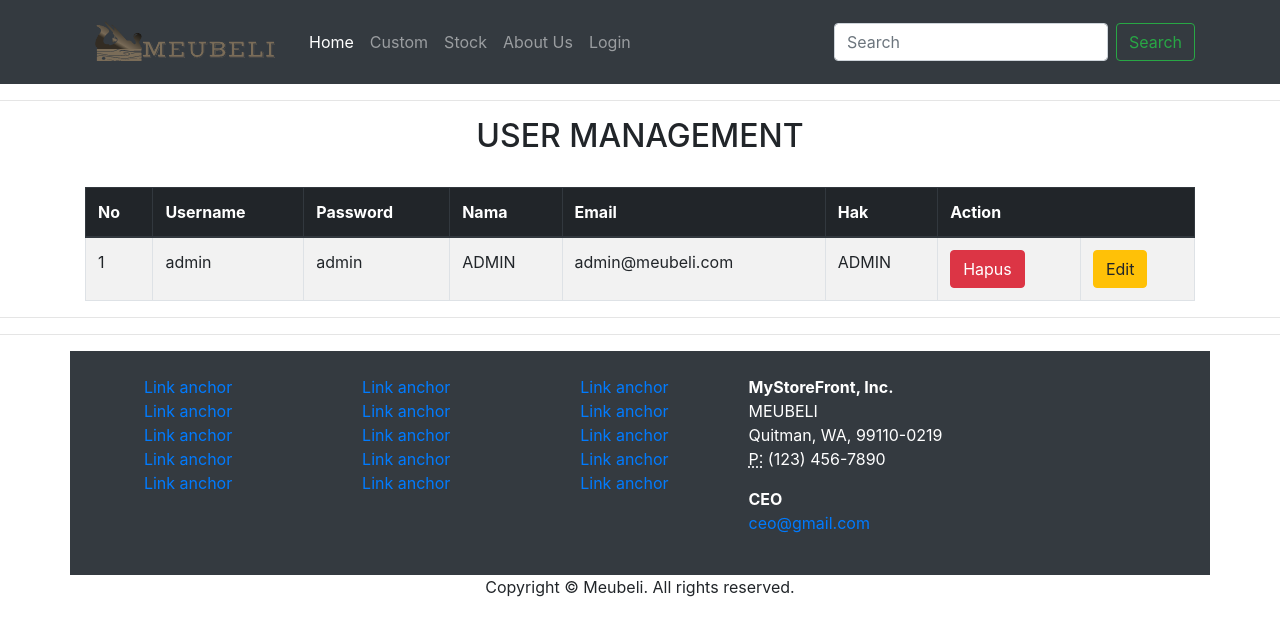
After one commit to IMPAL-WDU-1819/tubes-impal-meubeli-com, a PHP site: page /pageadmin.php in a window 1280 px wide. The commit adds this page. Shown: the top 636 px of the page. Run offline with PHP 8.4, Linux system fonts and the light colour scheme; data comes from the database, SQL or seed files in the repository; both versions use the stored data as it was after the commit.

Commit message:
update php
update beberapa file php

```diff
--- /dev/null
+++ b/Website Meubeli/koneksi.php
@@ -0,0 +1,12 @@
+<?php
+  //config your database
+  $host = "localhost";
+  $user = "root";
+  $password = "";
+  $db = "db_meubeli";
+  $conn = mysqli_connect($host, $user, $password, $db);
+
+  if (mysqli_connect_errno()){
+    die("Disconnect. ".mysqli_connect_error());
+  }
+?>
--- /dev/null
+++ b/Website Meubeli/pageadmin.php
@@ -0,0 +1,150 @@
+<?php
+include('koneksi.php');
+
+?>
+<!DOCTYPE html>
+<html lang="en">
+  <head>
+    <meta charset="utf-8">
+    <meta http-equiv="X-UA-Compatible" content="IE=edge">
+    <meta name="viewport" content="width=device-width, initial-scale=1">
+    <title>Home</title>
+    <!-- Bootstrap -->
+    <link href="css/bootstrap-4.0.0.css" rel="stylesheet">
+	<link href="css/home.css" rel="stylesheet">
+  </head>
+  <body>
+<?php
+        if ('<?php echo($loginStatus) ?>' == 'GAGAL') alert('Username atau password anda salah!');
+    ?>
+    <nav class="navbar navbar-expand-lg navbar-dark bg-dark">
+      <div class="container">
+        <a class="navbar-brand" href="#"><img src="images/logo2-12.png" width="200" height="58" alt=""/></a>
+        <button class="navbar-toggler" type="button" data-toggle="collapse" data-target="#navbarSupportedContent" aria-controls="navbarSupportedContent" aria-expanded="false" aria-label="Toggle navigation">
+        <span class="navbar-toggler-icon"></span>
+        </button>
+        <div class="collapse navbar-collapse" id="navbarSupportedContent">
+          <ul class="navbar-nav mr-auto">
+
+            <li class="nav-item active">
+              <a class="nav-link" href="#">Home <span class="sr-only">(current)</span></a>
+            </li>
+            <li class="nav-item"> <a class="nav-link" href="#">Custom</a></li>
+            <li class="nav-item"> <a class="nav-link" href="#">Stock</a></li>
+            <li class="nav-item"> <a class="nav-link" href="#">About Us</a></li>
+            <li class="nav-item"> <a class="nav-link" href="Login.php">Login</a></li>
+          </ul>
+          <form class="form-inline my-2 my-lg-0">
+            <input class="form-control mr-sm-2" type="search" placeholder="Search" aria-label="Search">
+            <button class="btn btn-outline-success my-2 my-sm-0" type="submit">Search</button>
+          </form>
+        </div>
+      </div>
+    </nav>
+<hr>
+<h2 class="text-center">USER MANAGEMENT</h2>
+<br />
+<div class="container">
+  <table class="table table-striped table-bordered">
+    <thead class="thead-dark">
+      <tr>
+        <th scope="col">No</th>
+        <th scope="col">Username</th>
+        <th scope="col">Password</th>
+        <th scope="col">Nama</th>
+        <th scope="col">Email</th>
+        <th scope="col">Hak</th>
+        <th scope="col" colspan="2">Action</th>
+      </tr>
+    </thead>
+    <tbody>
+      <?php
+        $sql = mysqli_query($conn, "SELECT * FROM akun");
+        $no = 0;
+        while ($data = mysqli_fetch_array($sql)) {
+        $no++;
+        $uname =  $data['username'];
+        $passwd = $data['password'];
+        $nama = $data['nama'];
+        $email = $data['email'];
+        $hak = $data['hak'];
+      ?>
+        <tr>
+          <td><?php echo $no; ?></td>
+          <td><?php echo $uname; ?></td>
+          <td><?php echo $passwd; ?></td>
+          <td><?php echo $nama; ?></td>
+          <td><?php echo $email; ?></td>
+          <td><?php echo $hak; ?></td>
+          <td><button type="button" class="btn btn-danger">Hapus</button></td>
+          <td><button type="button" class="btn btn-warning">Edit</button></td>
+        </tr>
+      <?php } ?>
+    </tbody>
+  </table>
+</div>
+<hr>
+<hr>
+    <div class="container text-white bg-dark p-4">
+      <div class="row">
+        <div class="col-6 col-md-8 col-lg-7">
+          <div class="row text-center">
+            <div class="col-sm-6 col-md-4 col-lg-4 col-12">
+              <ul class="list-unstyled">
+                <li class="btn-link"> <a>Link anchor</a> </li>
+                <li class="btn-link"> <a>Link anchor</a> </li>
+                <li class="btn-link"> <a>Link anchor</a> </li>
+                <li class="btn-link"> <a>Link anchor</a> </li>
+                <li class="btn-link"> <a>Link anchor</a> </li>
+              </ul>
+            </div>
+            <div class="col-sm-6 col-md-4 col-lg-4 col-12">
+              <ul class="list-unstyled">
+                <li class="btn-link"> <a>Link anchor</a> </li>
+                <li class="btn-link"> <a>Link anchor</a> </li>
+                <li class="btn-link"> <a>Link anchor</a> </li>
+                <li class="btn-link"> <a>Link anchor</a> </li>
+                <li class="btn-link"> <a>Link anchor</a> </li>
+              </ul>
+            </div>
+            <div class="col-sm-6 col-md-4 col-lg-4 col-12">
+              <ul class="list-unstyled">
+                <li class="btn-link"> <a>Link anchor</a> </li>
+                <li class="btn-link"> <a>Link anchor</a> </li>
+                <li class="btn-link"> <a>Link anchor</a> </li>
+                <li class="btn-link"> <a>Link anchor</a> </li>
+                <li class="btn-link"> <a>Link anchor</a> </li>
+              </ul>
+            </div>
+          </div>
+        </div>
+        <div class="col-md-4 col-lg-5 col-6">
+          <address>
+          <strong>MyStoreFront, Inc.</strong><br>
+MEUBELI<br>
+Quitman, WA, 99110-0219<br>
+<abbr title="Phone">P:</abbr> (123) 456-7890
+          </address>
+          <address>
+          <strong>CEO</strong><br>
+          <a href="mailto:#">ceo@gmail.com</a>
+          </address>
+        </div>
+      </div>
+    </div>
+    <footer class="text-center">
+      <div class="container">
+        <div class="row">
+          <div class="col-12">
+            <p>Copyright © Meubeli. All rights reserved.</p>
+          </div>
+        </div>
+      </div>
+    </footer>
+    <!-- jQuery (necessary for Bootstrap's JavaScript plugins) -->
+    <script src="js/jquery-3.2.1.min.js"></script>
+    <!-- Include all compiled plugins (below), or include individual files as needed -->
+    <script src="js/popper.min.js"></script>
+    <script src="js/bootstrap-4.0.0.js"></script>
+  </body>
+</html>
```
Also changed, not shown: Website Meubeli/Login.php (renamed from Website Meubeli/Login.html, +15 -13 lines), Website Meubeli/Signup.php (renamed from Website Meubeli/Signup.html, +13 -13 lines), Website Meubeli/db_meubeli.sql (added, +59 -0 lines), Website Meubeli/index.php (renamed from Website Meubeli/index.html, +14 -1 lines), Website Meubeli/proseslogin.php (added, +64 -0 lines), Website Meubeli/prosessignup.php (added, +20 -0 lines).
